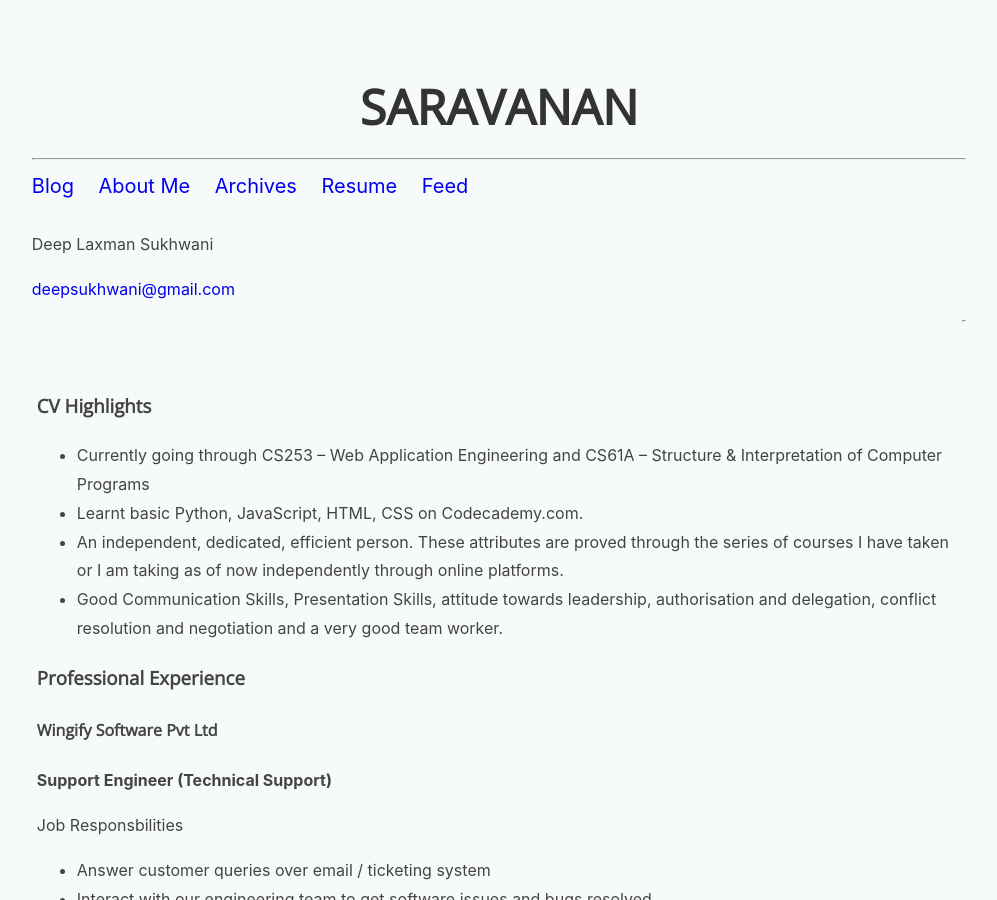
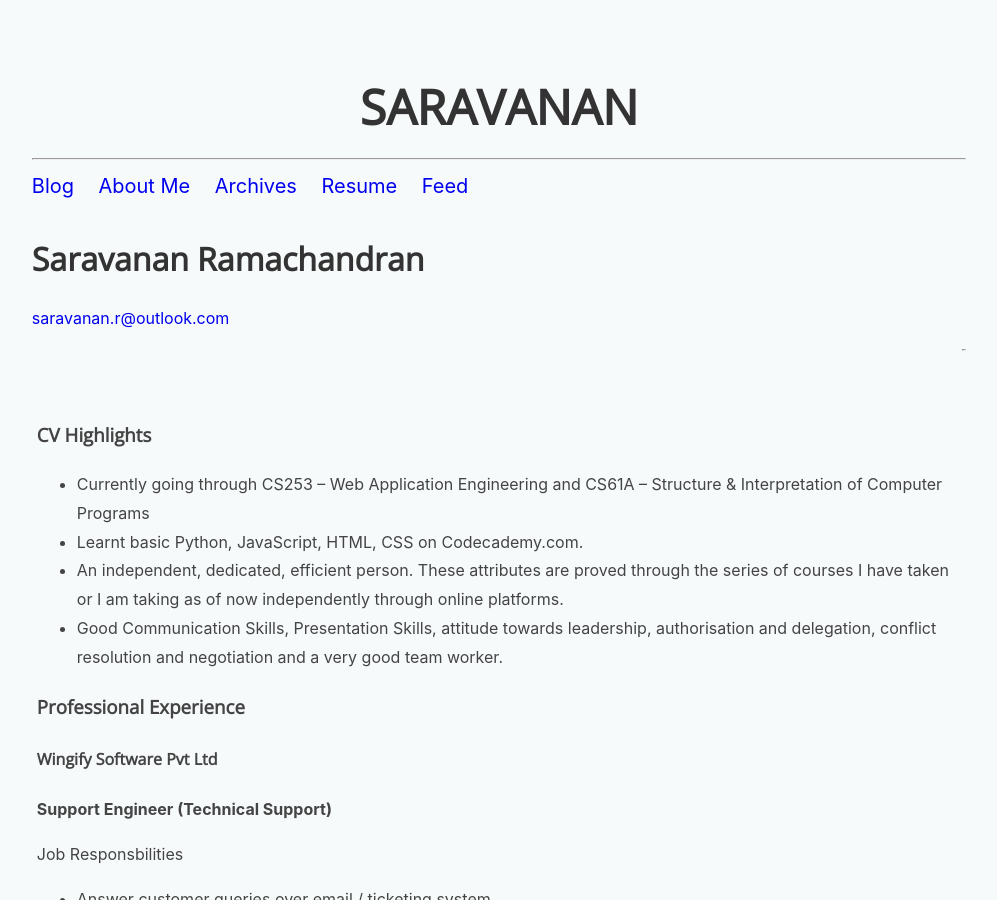
Before and after one commit to saravanaram/saravanaram.github.io, a Jekyll site: the page built from resume.html, in a window 1280 px wide and 900 px high. Shown: the whole window, without its empty margins (141-1138 px from the left). Built offline with Jekyll 4.4.1, drawn with Linux system fonts in a browser that asks for light colours.

Commit message:
Update resume.html

```diff
--- a/resume.html
+++ b/resume.html
@@ -19,8 +19,8 @@ If you just want to email me, go ahead send an email to <email>saravanan.r@outlo
 <p>Disclaimer: The opinions expressed herein are my own personal opinions and do not represent my employer’s view in any way.
 </p>-->
 <div id="header">
-<p id="name">Deep Laxman Sukhwani</p>
-         <a href="mailto:deepsukhwani@gmail.com" target="_blank"><p id="email">deepsukhwani@gmail.com</p></a>
+        <p id="name"><h1 class="title">Saravanan Ramachandran</h1></p>
+         <a href="mailto:saravanan.r@outlook.com" target="_blank"><p id="email">saravanan.r@outlook.com</p></a>
      </div>
      <div class="left">
      </div>
```
